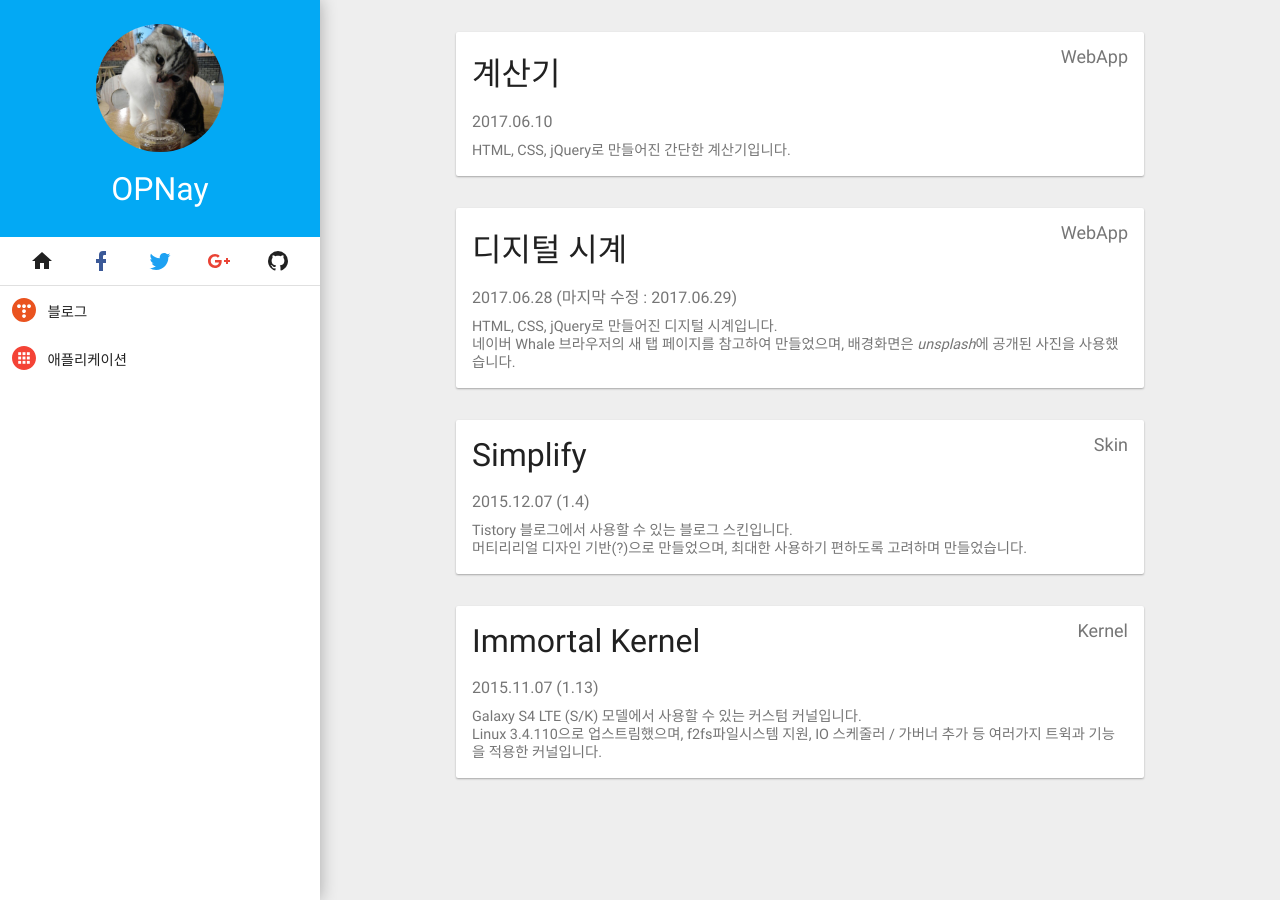
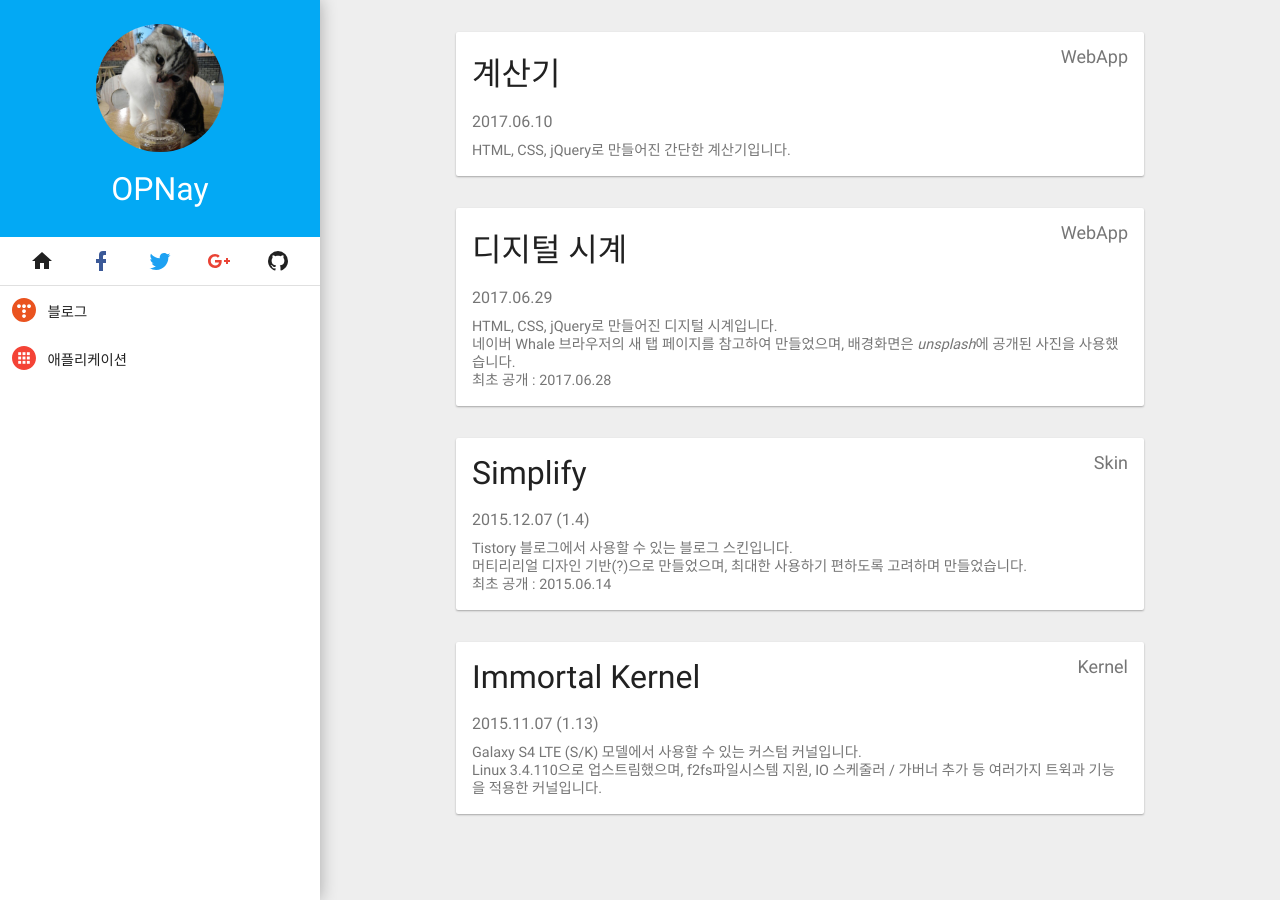
Before and after one commit to opnay/opnay.github.io, a Jekyll site: the page built from app/index.html, in a window 1280 px wide. Built offline with Jekyll 4.4.1, drawn with Linux system fonts in a browser that asks for light colours; some web fonts are replaced.

Commit message:
app: Update First Date

```diff
--- a/_data/apps.yml
+++ b/_data/apps.yml
@@ -7,14 +7,14 @@
 - name : "디지털 시계"
   type : WebApp
   href : /app/clock
-  date : "2017.06.28 (마지막 수정 : 2017.06.29)"
-  desc : "HTML, CSS, jQuery로 만들어진 디지털 시계입니다.<br>네이버 Whale 브라우저의 새 탭 페이지를 참고하여 만들었으며, 배경화면은 <em>unsplash</em>에 공개된 사진을 사용했습니다."
+  date : "2017.06.29"
+  desc : "HTML, CSS, jQuery로 만들어진 디지털 시계입니다.<br>네이버 Whale 브라우저의 새 탭 페이지를 참고하여 만들었으며, 배경화면은 <em>unsplash</em>에 공개된 사진을 사용했습니다.<br>최초 공개 : 2017.06.28"
 
 - name : "Simplify"
   type : Skin
   href : "http://blog.opnay.com/111"
   date : "2015.12.07 (1.4)"
-  desc : "Tistory 블로그에서 사용할 수 있는 블로그 스킨입니다.<br>머티리리얼 디자인 기반(?)으로 만들었으며, 최대한 사용하기 편하도록 고려하며 만들었습니다."
+  desc : "Tistory 블로그에서 사용할 수 있는 블로그 스킨입니다.<br>머티리리얼 디자인 기반(?)으로 만들었으며, 최대한 사용하기 편하도록 고려하며 만들었습니다.<br>최초 공개 : 2015.06.14"
 
 - name : "Immortal Kernel"
   type : Kernel
```
